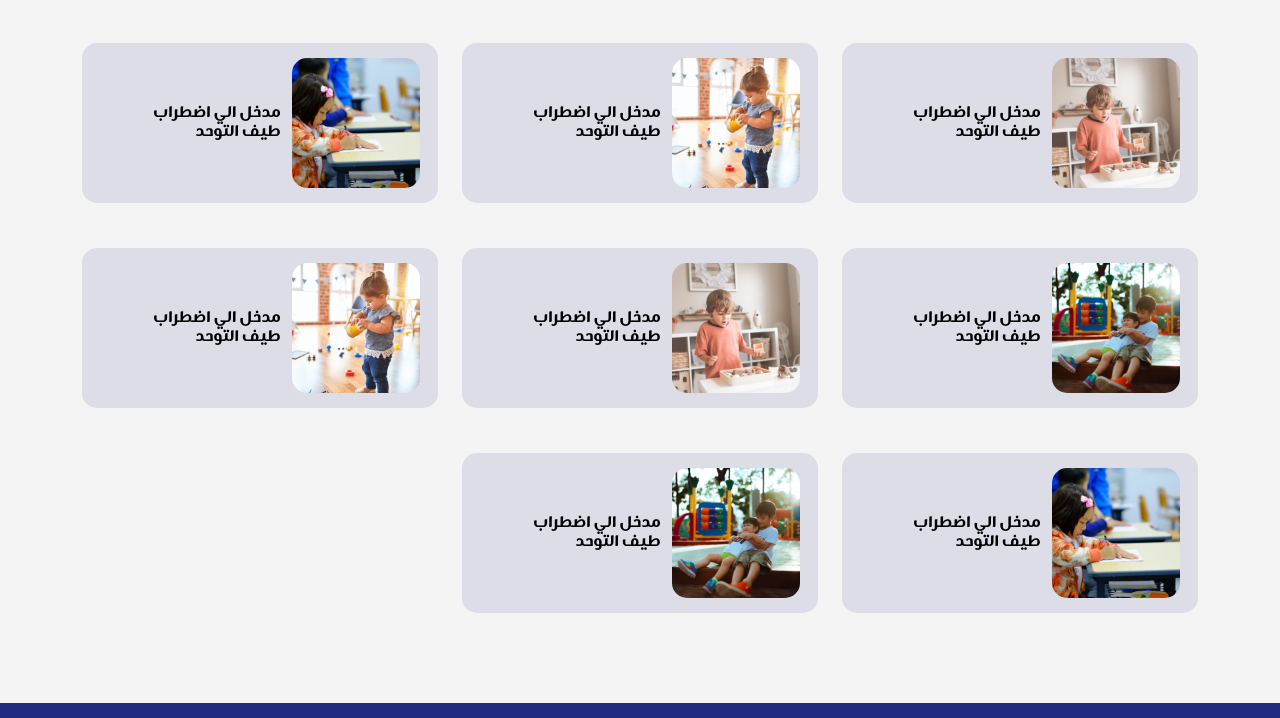
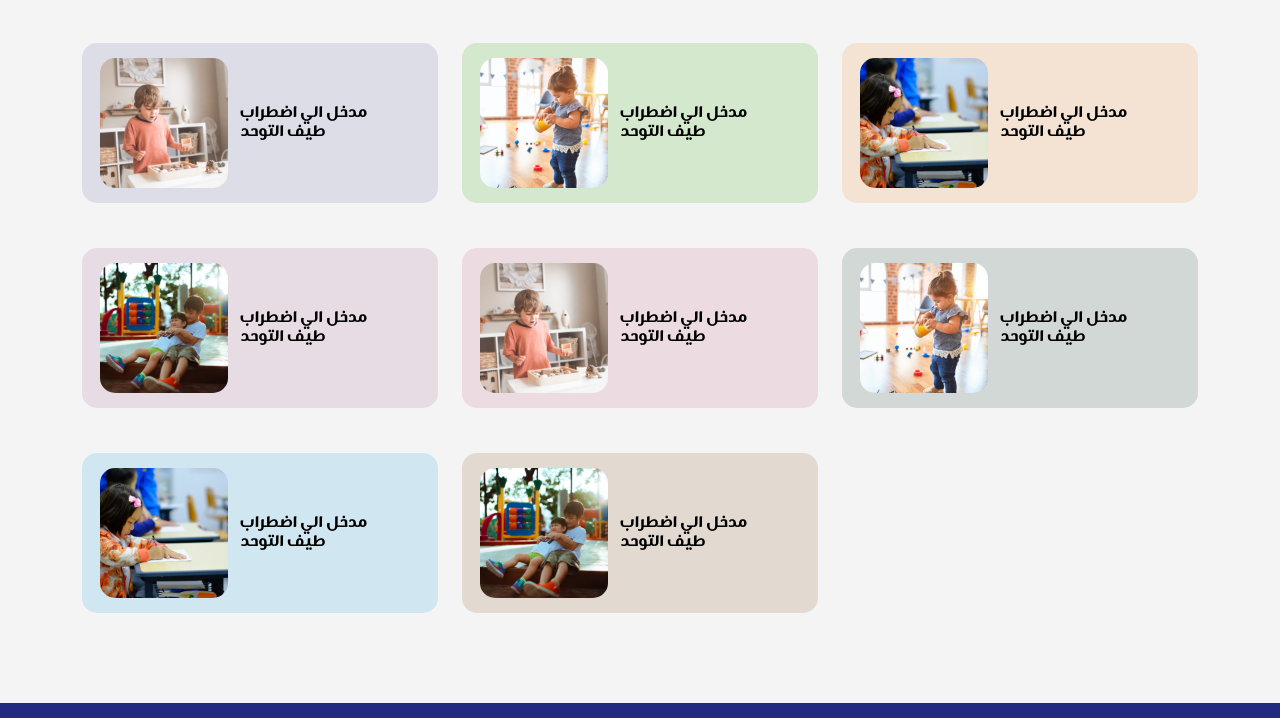
Before and after one commit to OmarAliSoliman/acadmi, a plain HTML site: page departments.html in a window 1280 px wide. Shown: the part 482-1200 px from the top of the page. Drawn offline with nearby package versions, Linux system fonts and the light colour scheme; some packages are replaced by stand-ins of ours; a script that the page names is missing.

Commit message:
department color

```diff
--- a/assets/css/style-en.css
+++ b/assets/css/style-en.css
@@ -3275,6 +3275,39 @@ input[type=email] {
   }
 }
 /* ================================================================ */
+.depcolor1 {
+  background-color: rgba(33, 44, 129, 0.11);
+}
+
+.depcolor2 {
+  background-color: rgba(96, 186, 70, 0.22);
+}
+
+.depcolor3 {
+  background-color: rgba(242, 126, 25, 0.15);
+}
+
+.depcolor4 {
+  background-color: rgba(129, 33, 103, 0.11);
+}
+
+.depcolor5 {
+  background-color: rgba(186, 70, 109, 0.14);
+}
+
+.depcolor6 {
+  background-color: rgba(6, 46, 23, 0.14);
+}
+
+.depcolor7 {
+  background-color: rgba(0, 156, 221, 0.15);
+}
+
+.depcolor8 {
+  background-color: rgba(154, 115, 65, 0.2);
+}
+
+
 /* ================================================================ */
 /* ================================================================ */
 /* ================================================================ */
--- a/assets/css/style.scss
+++ b/assets/css/style.scss
@@ -4128,6 +4128,30 @@ input[type="email"] {
 }
 
 /* ================================================================ */
+.depcolor1{
+  background-color: rgba(#212C81, .11);
+}
+.depcolor2{
+  background-color: rgba(#60BA46, .22);
+}
+.depcolor3{
+  background-color: rgba(#F27E19, .15);
+}
+.depcolor4{
+  background-color: rgba(#812167, .11);
+}
+.depcolor5{
+  background-color: rgba(#BA466D, .14);
+}
+.depcolor6{
+  background-color: rgba(#062E17, .14);
+}
+.depcolor7{
+  background-color: rgba(#009CDD, .15);
+}
+.depcolor8{
+  background-color: rgba(#9A7341, .20);
+}
 
 /* ================================================================ */
 
--- a/departments.html
+++ b/departments.html
@@ -8,14 +8,14 @@
   <link rel="shortcut icon" href="./assets/images/favicon.ico" type="image/x-icon">
   <link rel="stylesheet" href="./assets/css/all.min.css" />
   <link rel="stylesheet" href="./assets/css/aos.css" />
-  <link rel="stylesheet" href="./assets/css/bootstrap.rtl.min.css" />
+  <link rel="stylesheet" href="./assets/css/bootstrap.min.css" />
   <link rel="stylesheet" href="./assets/css/nice-select.css" />
   <link rel="stylesheet" href="./assets/css/slick.css">
   <link rel="stylesheet" href="./assets/css/slick-theme.css">
   <link rel="stylesheet" href="./assets/css/animate.css">
   <link rel="stylesheet" href="https://cdnjs.cloudflare.com/ajax/libs/fancybox/3.5.7/jquery.fancybox.min.css">
   <link rel="stylesheet" href="./assets/css/jquery.mCustomScrollbar.css">
-  <link rel="stylesheet" href="./assets/css/style.css" />
+  <link rel="stylesheet" href="./assets/css/style-en.css" />
   <title>Departments</title>
 </head>
 
@@ -144,7 +144,7 @@
     <div class="container">
       <div class="row">
         <div class="col-md-6 col-lg-4">
-          <a href="" class="department-card">
+          <a href="" class="department-card depcolor1">
             <div class="card-img">
               <div class="img-parent">
                 <img src="./assets/images/dep1.png" alt="">
@@ -155,7 +155,7 @@
         </div>
 
         <div class="col-md-6 col-lg-4">
-          <a href="" class="department-card">
+          <a href="" class="department-card depcolor2">
             <div class="card-img">
               <div class="img-parent">
                 <img src="./assets/images/dep2.png" alt="">
@@ -166,7 +166,7 @@
         </div>
 
         <div class="col-md-6 col-lg-4">
-          <a href="" class="department-card">
+          <a href="" class="department-card depcolor3">
             <div class="card-img">
               <div class="img-parent">
                 <img src="./assets/images/dep3.png" alt="">
@@ -177,7 +177,7 @@
         </div>
 
         <div class="col-md-6 col-lg-4">
-          <a href="" class="department-card">
+          <a href="" class="department-card depcolor4">
             <div class="card-img">
               <div class="img-parent">
                 <img src="./assets/images/dep4.png" alt="">
@@ -188,7 +188,7 @@
         </div>
 
         <div class="col-md-6 col-lg-4">
-          <a href="" class="department-card">
+          <a href="" class="department-card depcolor5">
             <div class="card-img">
               <div class="img-parent">
                 <img src="./assets/images/dep1.png" alt="">
@@ -199,7 +199,7 @@
         </div>
 
         <div class="col-md-6 col-lg-4">
-          <a href="" class="department-card">
+          <a href="" class="department-card depcolor6">
             <div class="card-img">
               <div class="img-parent">
                 <img src="./assets/images/dep2.png" alt="">
@@ -210,7 +210,7 @@
         </div>
 
         <div class="col-md-6 col-lg-4">
-          <a href="" class="department-card">
+          <a href="" class="department-card depcolor7">
             <div class="card-img">
               <div class="img-parent">
                 <img src="./assets/images/dep3.png" alt="">
@@ -221,7 +221,7 @@
         </div>
 
         <div class="col-md-6 col-lg-4">
-          <a href="" class="department-card">
+          <a href="" class="department-card depcolor8">
             <div class="card-img">
               <div class="img-parent">
                 <img src="./assets/images/dep4.png" alt="">
```
Also changed, not shown: assets/css/style.css, 1 other file.
